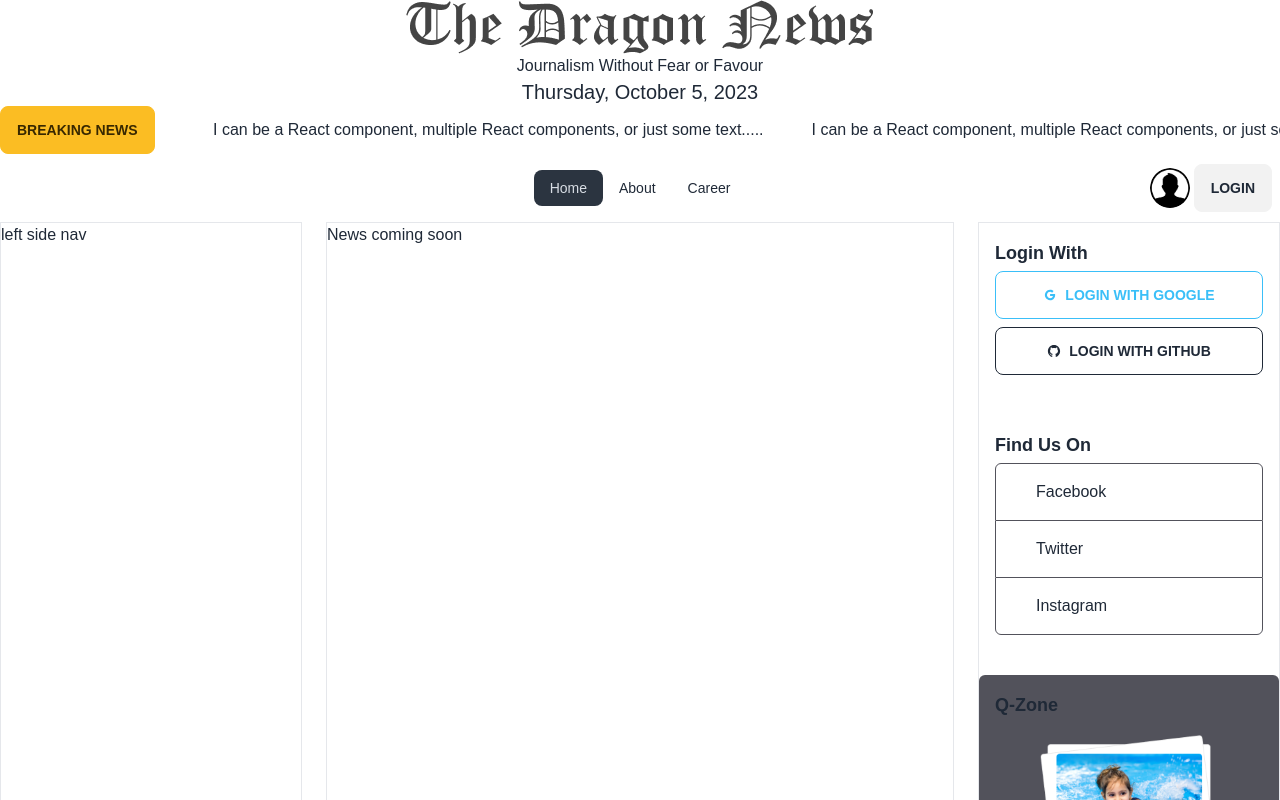
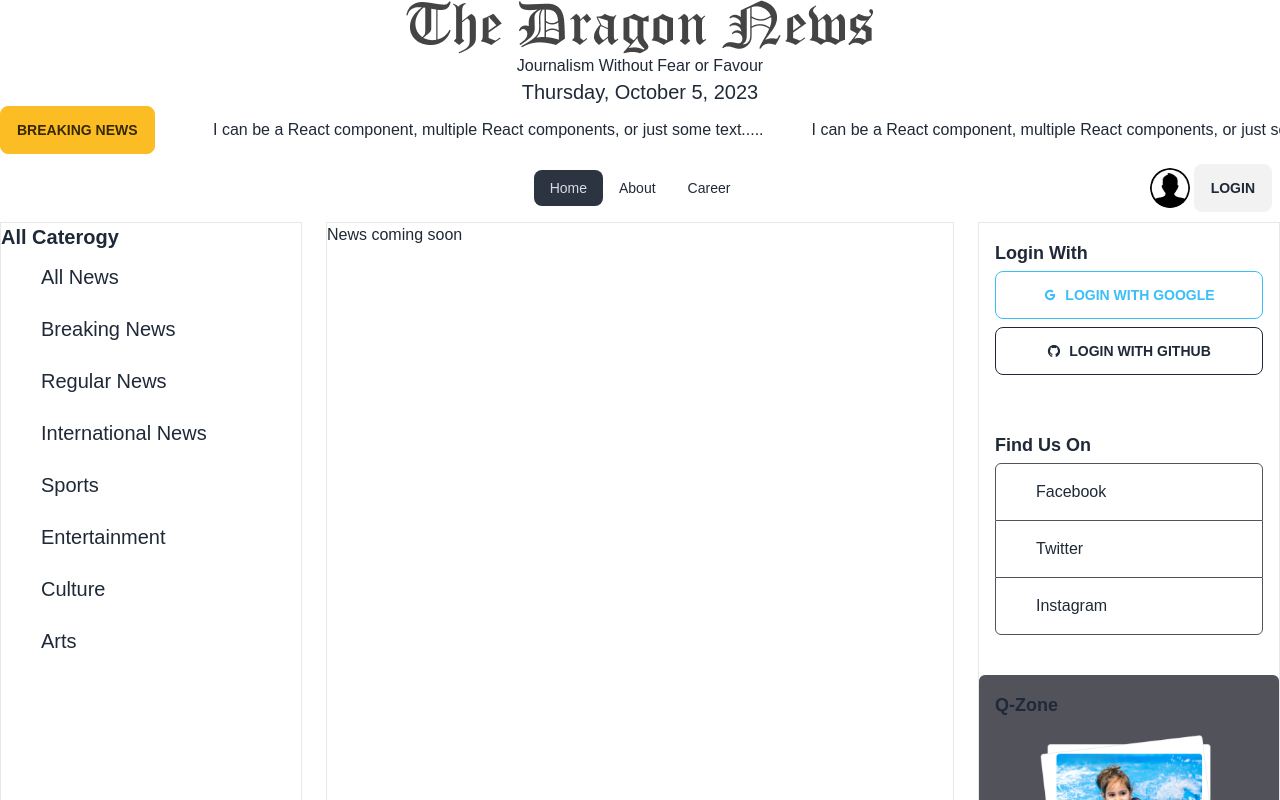
Before and after one commit to Mmsshakil/dragon-news-website, a React (Vite) app: page / in a window 1280 px wide. Shown: the top 800 px of the page. Built offline with nearby package versions, Linux system fonts and the light colour scheme; some icons are missing.

Commit message:
left side category showing from json data

```diff
--- a/src/pages/shared/LeftSideNav/LeftSideNav.jsx
+++ b/src/pages/shared/LeftSideNav/LeftSideNav.jsx
@@ -1,8 +1,23 @@
+import { useEffect, useState } from "react";
+import { Link } from "react-router-dom";
+
 
 const LeftSideNav = () => {
+
+    const [categories, setcategories] = useState([]);
+
+    useEffect(() => {
+        fetch('categories.json')
+        .then(res => res.json())
+        .then(data => setcategories(data))
+    },[])
+
     return (
         <div>
-            <h2>left side nav</h2>
+            <h2 className="text-xl font-semibold">All Caterogy</h2>
+            {
+                categories.map(category => <Link to={`/category/${category.id}`} className="block py-3 pl-10 text-xl font-medium" key={category.id}>{category.name}</Link>)
+            }
         </div>
     );
 };
```
